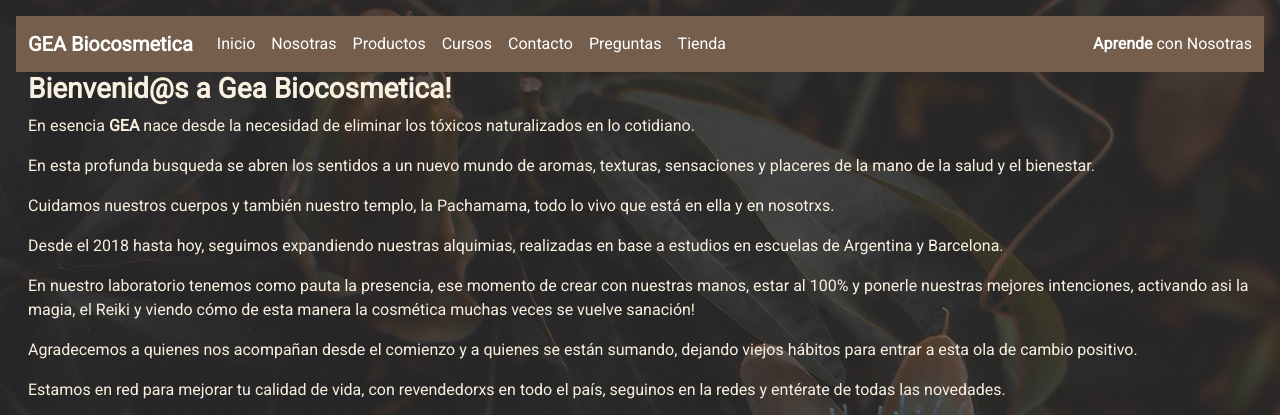
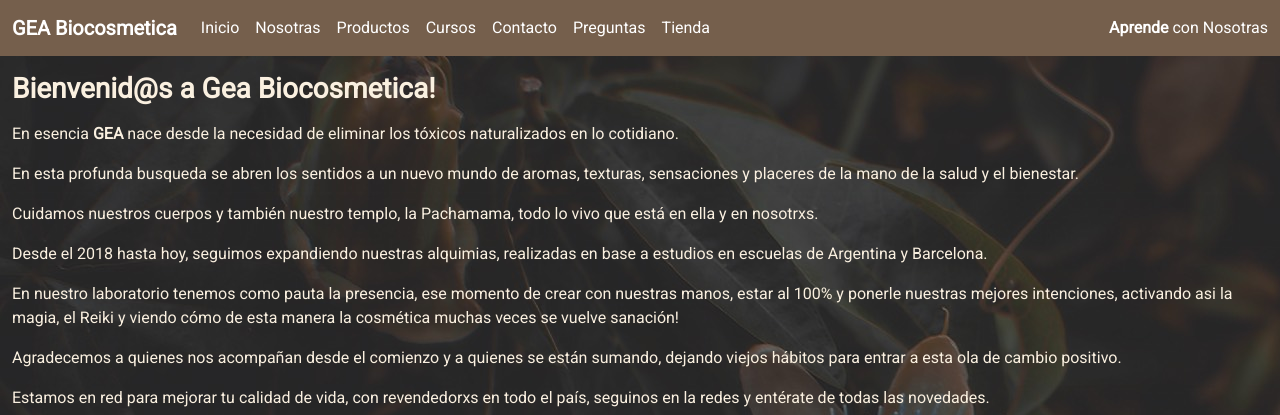
Before and after one commit to ReyAlvarez/CoderhouseFE, a website: page index.html in a window 1280 px wide. Shown: the top 415 px of the page. Drawn offline with nearby package versions, Linux system fonts and the light colour scheme.

Commit message:
3er subida 3er preentrega

```diff
--- a/css/styles.scss
+++ b/css/styles.scss
@@ -14,7 +14,7 @@
     min-height: 100vh;
     min-width: 100%;
     gap: 1rem;
-    padding: 1rem;
+    padding: 0;
     background-image: url(../img/geabackground.jpg);
     background-repeat:no-repeat;
     background-position: cover;
@@ -31,8 +31,9 @@
     }
 }
 .main {
-    h3 {
+    .main__titulo--gea {
         font-weight: bold;
+        margin: 1rem 0rem 1rem 0rem;
     }
     .table {
         border:1px solid black;
@@ -62,6 +63,9 @@
 footer {
     background-color: $secondary-bg;
     display: flex;
+    margin-left: 0;
+    margin-right: 0;
+    margin-bottom: 0;
     flex-wrap: wrap;
     justify-content: space-evenly;
     align-items: center;
--- a/index.html
+++ b/index.html
@@ -63,7 +63,7 @@
 <!-- ======================================= -->
 <!-- Main beings -->
 <section class="main">
-<h3> Bienvenid@s a Gea Biocosmetica!</h3>
+<h3 class="main__titulo--gea"> Bienvenid@s a Gea Biocosmetica!</h3>
 <p>En esencia <strong>GEA</strong> nace desde la necesidad de eliminar los tóxicos naturalizados en lo cotidiano.</p>
 <p>En esta profunda busqueda se abren los sentidos a un nuevo mundo de aromas, texturas, sensaciones y placeres de la mano de la salud y el bienestar.</p>
 <p>Cuidamos nuestros cuerpos y también nuestro templo, la Pachamama, todo lo vivo que está en ella y en nosotrxs.</p>
```
Also changed, not shown: css/styles.css, 4 other files.
